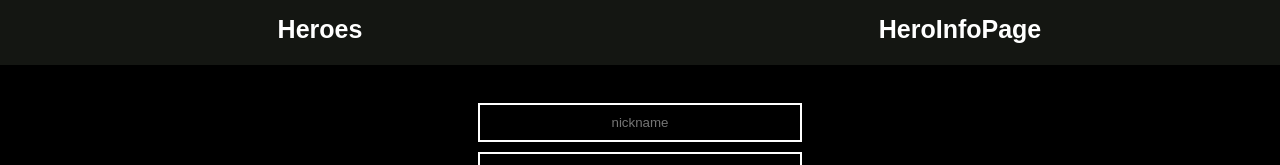
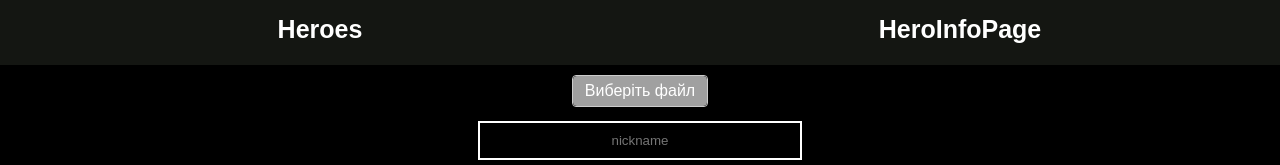
Before and after one commit to 32Valik92/superheroes, a React (Create React App) app in the folder client/: page /heroes in a window 1280 px wide. Shown: the top 165 px of the page. Built offline with nearby package versions, Linux system fonts and the light colour scheme; no server answers.

Commit message:
add to Heroes list and Form image

```diff
--- a/client/src/components/Hero/Hero.css
+++ b/client/src/components/Hero/Hero.css
@@ -3,9 +3,7 @@
     width: 200px;
     margin: 10px;
     background: #A0A0A0;
-
     box-sizing: border-box;
-
 }
 
 .updateAndDelete {
@@ -21,10 +19,20 @@
     display: flex;
     flex-direction: column;
     align-items: center;
+    cursor: pointer;
+    box-sizing: border-box;
 }
 
-.heroInfo {
-    cursor: pointer;
+.heroImage {
+    display: flex;
+    justify-content: center;
+    align-items: center;
+}
+
+.heroInfo .heroImage img {
+    width: 90%;
+    margin: 3px;
+    /*box-sizing: border-box;*/
 }
 
 .updateAndDelete {
--- a/client/src/components/Hero/Hero.tsx
+++ b/client/src/components/Hero/Hero.tsx
@@ -12,7 +12,7 @@ interface IProps {
 const Hero: FC<IProps> = ({hero}) => {
     const dispatch = useAppDispatch();
     const navigate = useNavigate();
-    const {_id, nickname} = hero;
+    const {_id, nickname, image} = hero;
 
     const heroInfo = (): void => {
         localStorage.setItem('choseHeroId', `${_id}`);
@@ -22,7 +22,7 @@ const Hero: FC<IProps> = ({hero}) => {
         <div className={'heroCard'}>
             <div onClick={heroInfo} className={'heroInfo'}>
                 <div>{nickname}</div>
-                <div>images</div>
+                <div className={'heroImage'}><img src={image} alt={nickname}/></div>
             </div>
             <div className={'updateAndDelete'}>
                 <button onClick={() => dispatch(heroesActions.setHeroForUpdate(hero))}>update</button>
--- a/client/src/components/HeroForm/HeroForm.css
+++ b/client/src/components/HeroForm/HeroForm.css
@@ -1,10 +1,8 @@
 .divForm {
-    /*border: blue solid 3px;*/
     display: flex;
     flex-direction: column;
     justify-content: center;
     align-items: center;
-    /*padding: 0 100px;*/
     background-color: black;
     height: 350px;
     color: white;
@@ -18,9 +16,6 @@
 .form {
     width: 500px;
     padding: 10px;
-    /*top: 50%;*/
-    /*left: 50%;*/
-    /*background: black;*/
     text-align: center;
 }
 
@@ -34,7 +29,6 @@
     width: 300px;
     outline: none;
     color: white;
-    /*border-radius: 15px;*/
     transition: 0.25s;
 }
 
@@ -144,3 +138,43 @@
     cursor: not-allowed;
     box-shadow: 0 0 0 white;
 }
+
+.imgBase64 img {
+    width: 500px;
+}
+
+/* ------------------------------------------------------ */
+
+.fileInputDiv {
+    position: relative;
+    display: inline-block;
+    overflow: hidden;
+    border: 1px solid #ccc;
+    border-radius: 4px;
+    /*padding: 8px;*/
+}
+
+.fileInput {
+    position: absolute;
+    top: 0;
+    left: 0;
+    width: 100%;
+    height: 100%;
+    opacity: 0;
+    cursor: pointer;
+}
+
+.inputLabel {
+    display: inline-block;
+    padding: 6px 12px;
+    background-color: #A0A0A0;
+    box-shadow: 0 0 0 white;
+    color: #fff;
+    border-radius: 4px;
+    cursor: pointer;
+    user-select: none;
+}
+
+.fileInputDiv:hover .inputLabel {
+    background-color: #00008B;
+}
--- a/client/src/components/HeroForm/HeroForm.tsx
+++ b/client/src/components/HeroForm/HeroForm.tsx
@@ -1,9 +1,10 @@
-import {FC, useEffect} from 'react';
+import React, {FC, useEffect, useState} from 'react';
 import {SubmitHandler, useForm} from "react-hook-form";
+import {joiResolver} from "@hookform/resolvers/joi";
+
 import {IHero} from "../../interfaces";
 import {useAppDispatch, useAppSelector} from "../../hooks";
 import {heroesActions} from "../../redux";
-import {joiResolver} from "@hookform/resolvers/joi";
 import {formValidator} from "../../validators";
 import './HeroForm.css';
 
@@ -24,6 +25,36 @@ const HeroForm: FC<IProps> = () => {
     });
     const dispatch = useAppDispatch();
     const {heroForUpdate} = useAppSelector(state => state.heroesReducer);
+    const [base64Image, setBase64Image] = useState(null);
+
+    const save: SubmitHandler<IHero> = async (hero) => {
+        // console.log(hero)
+        await dispatch(heroesActions.create({hero}));
+        reset();
+    };
+
+    const update: SubmitHandler<IHero> = async (hero) => {
+        await dispatch(heroesActions.update({id: heroForUpdate._id, hero}));
+        reset();
+    }
+
+    const handleImageUpload = (event: React.ChangeEvent<HTMLInputElement>) => {
+        const file = event.target.files?.[0];
+
+        if (file) {
+            const reader = new FileReader();
+
+            reader.onloadend = () => {
+                if (typeof reader.result === 'string') {
+                    setBase64Image(reader.result);
+                    setValue('image', reader.result)
+                    // console.log(typeof reader.result);
+                }
+            };
+
+            reader.readAsDataURL(file);
+        }
+    };
 
     useEffect(() => {
         if (heroForUpdate) {
@@ -32,21 +63,22 @@ const HeroForm: FC<IProps> = () => {
             setValue('origin_description', heroForUpdate.origin_description)
             setValue('superpowers', heroForUpdate.superpowers)
             setValue('catch_phrase', heroForUpdate.catch_phrase)
+            setValue('image', heroForUpdate.image)
         }
     }, [heroForUpdate])
 
-    const save: SubmitHandler<IHero> = async (hero) => {
-        await dispatch(heroesActions.create({hero}));
-        reset();
-    };
-
-    const update: SubmitHandler<IHero> = async (hero) => {
-        await dispatch(heroesActions.update({id: heroForUpdate._id, hero}));
-        reset();
-    }
     return (
         <div className={'divForm'}>
+
             <form onSubmit={handleSubmit(heroForUpdate ? update : save)} className={'form'}>
+
+                <div className={'fileInputDiv'}>
+                    <input type="file" accept="image/*" onChange={handleImageUpload} className="fileInput"/>
+                    <label htmlFor="file" className="inputLabel">
+                        {base64Image || heroForUpdate ? 'Завантажено' : 'Виберіть файл'}
+                    </label>
+                </div>
+
                 <div className={'input'}>
                     <input type="text" placeholder={'nickname'} {...register('nickname')}/>
                 </div>
@@ -67,7 +99,6 @@ const HeroForm: FC<IProps> = () => {
                     <div className={'errorsText'}>{Object.values(errors)[0].message}</div>}
 
                 <div className={'button'}>
-                    {/*<button disabled={!isValid}>{heroForUpdate ? 'Update' : 'Save'}</button>*/}
                     <button disabled={!isValid} className={'container disabled'}>
                         <span className={'button__line button__line--top'}></span>
                         <span className={'button__line button__line--right'}></span>
@@ -76,7 +107,9 @@ const HeroForm: FC<IProps> = () => {
                         {heroForUpdate ? 'Update' : 'Save'}
                     </button>
                 </div>
+
             </form>
+
         </div>
     );
 };
--- a/client/src/components/HeroInfo/HeroInfo.css
+++ b/client/src/components/HeroInfo/HeroInfo.css
@@ -12,7 +12,7 @@
     border-radius: 10px;
     width: 650px;
     background-color: white;
-    margin: 20px 0 0 50px;
+    margin: 20px;
     max-height: 535px;
     padding: 20px;
 }
@@ -30,3 +30,13 @@
     border-radius: 4px;
     cursor: pointer;
 }
+
+.heroImg {
+    display: flex;
+    justify-content: center;
+    align-items: center;
+}
+
+.heroImg img {
+    height: 200px;
+}
--- a/client/src/components/HeroInfo/HeroInfo.tsx
+++ b/client/src/components/HeroInfo/HeroInfo.tsx
@@ -20,7 +20,11 @@ const HeroInfo: FC<IProps> = () => {
     return (
         chosenHero && (
             <div className={'heroInfoDiv'}>
-                <div className={'heroImg'}>image</div>
+
+                <div className={'heroImg'}>
+                    <img src={chosenHero.image} alt={chosenHero.nickname}/>
+                </div>
+
                 <div className={'infoAboutHero'}>
                     <div>id: {chosenHero._id}</div>
                     <div>nickname: {chosenHero.nickname}</div>
@@ -29,6 +33,7 @@ const HeroInfo: FC<IProps> = () => {
                     <div>superpowers: {chosenHero.superpowers}</div>
                     <div>catch_phrase: {chosenHero.catch_phrase}</div>
                 </div>
+
             </div>
         )
     );
--- a/client/src/interfaces/hero.interface.ts
+++ b/client/src/interfaces/hero.interface.ts
@@ -5,4 +5,5 @@ export interface IHero {
     origin_description: string;
     superpowers: string;
     catch_phrase: string;
+    image: string;
 }
--- a/client/src/validators/form.validator.ts
+++ b/client/src/validators/form.validator.ts
@@ -11,5 +11,6 @@ export const formValidator = Joi.object({
     superpowers: Joi.string().required(),
     catch_phrase: Joi.string().required().regex(/^"([^"]*)"$/).messages({
         'string.pattern.base': 'You have to use "your text" in catch_phrase'
-    })
+    }),
+    image: Joi.string().dataUri().required()
 })
```
Also changed, not shown: 2 other files (tests, documents, lock files or other folders).
